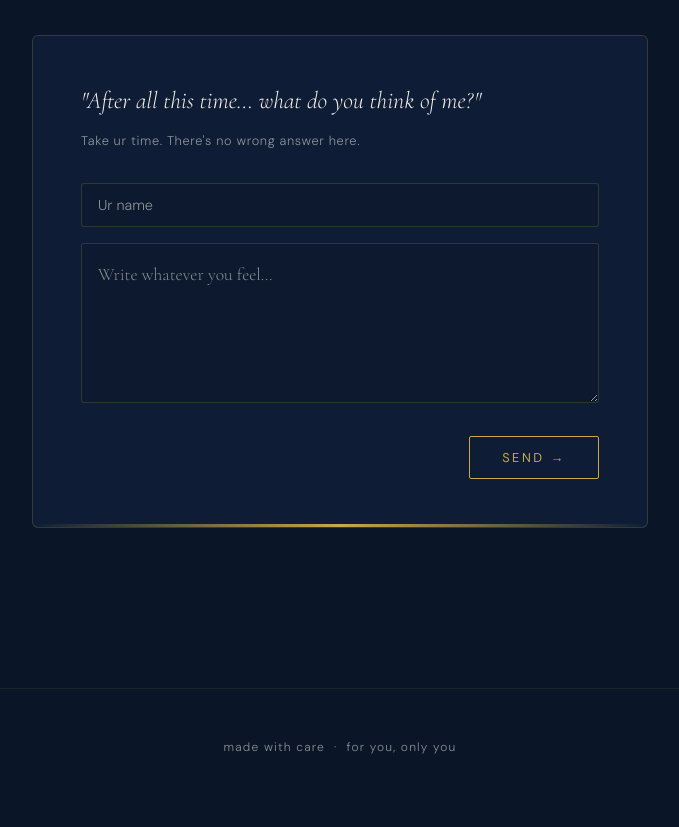
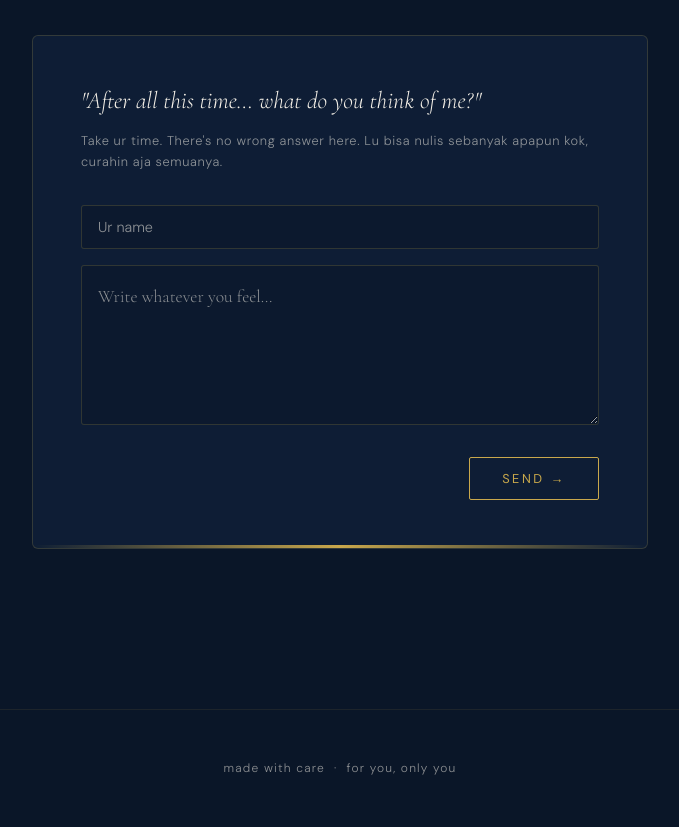
Before and after one commit to limerain18/confession, a plain HTML site: page index.html in a window 1280 px wide. Shown: the part 4420-5247 px from the top of the page, without its empty margins (300-979 px from the left). Before the commit the page ends 5225 px from the top, so only its background shows below. Drawn offline with nearby package versions, Linux system fonts and the light colour scheme.

Commit message:
Update index.html

```diff
--- a/index.html
+++ b/index.html
@@ -178,7 +178,7 @@
 
       <div id="form-area">
         <p class="response-prompt">"After all this time… what do you think of me?"</p>
-        <p class="response-hint">Take ur time. There's no wrong answer here.</p>
+        <p class="response-hint">Take ur time. There's no wrong answer here. Lu bisa nulis sebanyak apapun kok, curahin aja semuanya.</p>
 
         <input class="response-name" type="text" id="resp-name" placeholder="Ur name" maxlength="80" />
         <textarea class="response-textarea" id="resp-message" placeholder="Write whatever you feel…"></textarea>
```
